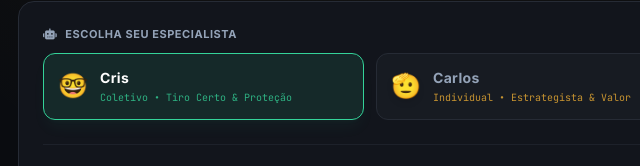
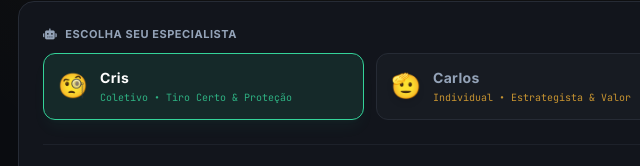
Before and after one commit to marcus-moneyball/moneyball-pro, a plain HTML site: page index.html in a window 1280 px wide. Shown: the part 283-449 px from the top of the page, 270-910 px from the left. Drawn offline with nearby package versions, Linux system fonts and the light colour scheme.

Commit message:
Update index.html

```diff
--- a/index.html
+++ b/index.html
@@ -74,7 +74,7 @@
                 <div class="grid grid-cols-2 gap-3">
                     <!-- CRIS (COLETIVO) - AGORA EM PRIMEIRO -->
                     <button type="button" onclick="selecionarAnalista('cris')" id="btn-cris" class="p-3.5 rounded-xl border border-base-border bg-base-card text-slate-400 transition-all flex items-center gap-3 text-left hover:border-slate-600 cursor-pointer">
-                        <span class="text-2xl opacity-60 transition-opacity" id="icon-cris">🤓</span>
+                        <span class="text-2xl opacity-60 transition-opacity" id="icon-cris">🧐</span>
                         <div>
                             <p class="font-bold text-sm tracking-wide transition-colors">Cris</p>
                             <p class="text-[10px] text-slate-500 font-mono mt-0.5 transition-colors" id="sub-cris">Coletivo • Tiro Certo & Proteção</p>
```
